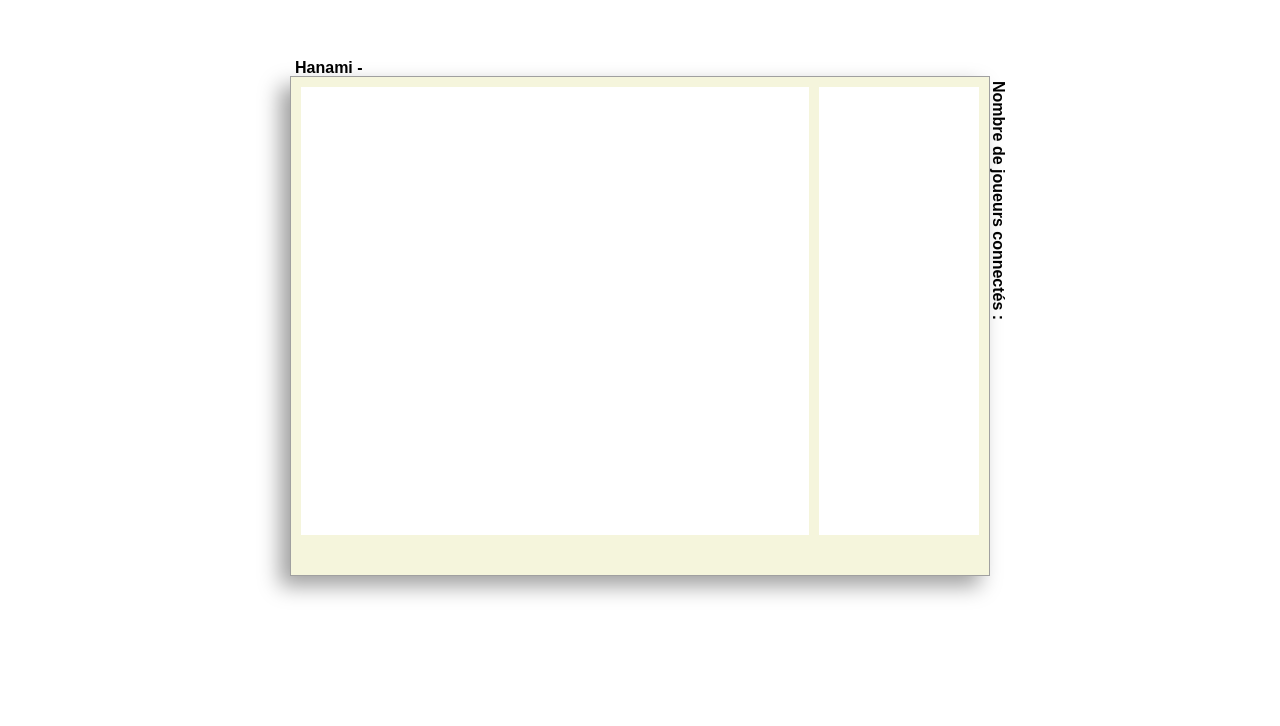
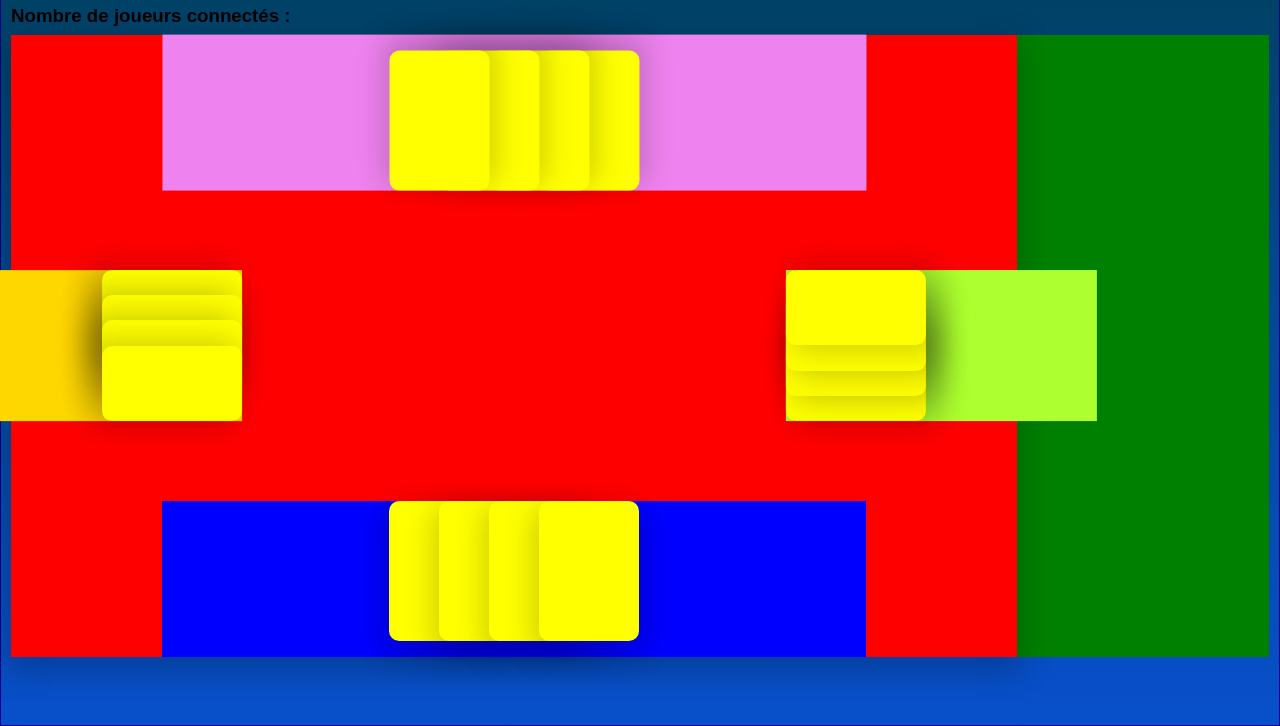
Before and after one commit to TristiPouss/Hanabi, a website: page public/hanabi.html in a window 1280 px wide. Shown: the part 74-800 px from the top of the page. Drawn offline with nearby package versions, Linux system fonts and the light colour scheme.

Commit message:
css updated card and layout

```diff
--- a/public/hanabi.html
+++ b/public/hanabi.html
@@ -9,6 +9,8 @@
 </head>
 
 <body>
+
+
     <input type="radio" name="btnScreen" id="radio1">
     <div id="logScreen">
         <div id="connexion">
@@ -28,9 +30,34 @@
         </aside>
         <main>
             <div id="othersCards">
-
+                <div id="otherPlayer1">
+                    <div class="card"></div>
+                    <div class="card"></div>
+                    <div class="card"></div>
+                    <div class="card"></div>
+                </div>
+                <div id="otherPlayer2">
+                    <div class="card"></div>
+                    <div class="card"></div>
+                    <div class="card"></div>
+                    <div class="card"></div>
+                </div>
+                <div id="otherPlayer3">
+                    <div class="card"></div>
+                    <div class="card"></div>
+                    <div class="card"></div>
+                    <div class="card"></div>
+                </div>
             </div>
-            <div id="gameBoard"></div>
+            <div id="gameBoard">
+                <div class="card"></div>
+            </div>
+            <div id="myCards">
+                <div class="card"></div>
+                <div class="card"></div>
+                <div class="card"></div>
+                <div class="card"></div>
+            </div>
         </main>
         <footer>
         </footer>
@@ -42,6 +69,9 @@
             <div id="bcAideResults"></div>
             <footer><input type="button" value="Fermer" id="btnFermer"></footer>
         </div>
+        <div class="background">
+
+        </div>
     </div>
 </body>
 
--- a/public/styles/hanabi.css
+++ b/public/styles/hanabi.css
@@ -2,71 +2,47 @@ body {
     padding: 0;
     margin: 0;
     font-family: sans-serif;
+    background: rgb(8,79,204);
+    background: linear-gradient(0deg, rgba(8,79,204,1) 0%, rgba(0,64,92,1) 100%);
+
 }
 * {
     box-sizing: border-box;
 }
 body > div {
-    box-shadow: -10px 10px 20px #A0A0A0;
-    border: solid 1px #A0A0A0;
+    box-shadow: -10px 10px 20px #662549;
+    border: solid 1px darkblue;
 }
 
 #content {
     position: absolute;
-    top: 50%;
-    left: 50%;
-    transform: translateX(-50%) translateY(-50%);
-    -webkit-transform: translateX(-50%) translateY(-50%);
-    -ms-transform: translateX(-50%) translateY(-50%);
-    height: 500px;
-    width: 700px;
-    background-color: beige;
+    top: 0%;
+    left: 0%;
+    height: 100%;
+    width: 100%;
+    box-shadow: 0 10px 30px 5px rgba(0, 0, 0, 0.2);
+    background-color: red;
+    background: linear-gradient(0deg, rgba(8,79,204,1) 0%, rgba(0,64,92,1) 100%);
     padding: 10px;
 }
-#content h2, #content h3 {
-    position: absolute;
-    background-color: inherit;
-    height: 22px;
-    padding: 5px;
-    line-height: 16px;
-    font-size: 16px;
-    font-weight: bold;
-    border-radius: 5px 5px 0 0;
-    border-top: inherit;
-    border-left: inherit;
-    border-right: inherit;
+#content header {
+    width: 100%;
+    height: 10%;
 }
-#content h2 {
-    top: -35px;
-    left: -1px;
-}
-#content h3 {
-    right: -11px;
-    top: -28px;
-    transform-origin: left center;
-    transform: translateX(100%) rotate(90deg);
-}
+
 #content main {
     position: relative;
-    height: calc(100% - 30px);
-    width: calc(100% - 170px);
-    background-color: white;
-    overflow-y: scroll;
-    line-height: 1.2;
+    height: 80%;
+    width: 80%;
+    box-shadow: 0 10px 30px 5px rgba(0, 0, 0, 0.2);
+    background-color: red;
+    /* overflow-y: scroll;
+ */    line-height: 1.2;
 }
 #content main p {
     line-height: 1;
     font-size: 16px;
     margin: 3px;
-}
-#content main .mp {
-    color: darkblue;
-}
-#content main .moi {
-    color: green;
-}
-#content main .system {
-    color: red;
 }
 #content main img {
     max-width: 50%;
@@ -78,9 +54,8 @@ body > div {
     position: absolute;
     bottom: 0;
     padding: 0px;
-    width: calc(100% - 20px);
-    height: 30px;
-    background-color: inherit;
+    height: 10%;
+    background-color: violet;
 }
 #content footer input {
     height: 22px;
@@ -95,54 +70,188 @@ body > div {
 }
 
 #content aside {
-    width: 160px;
+    width: 20%;
     float: right;
     margin: 0px;
     padding: 5px;
-    height: calc(100% - 30px);
-    background-color: white;
+    height: 80%;
+    background-color: green;
     line-height: 1;
     font-size: 14px;
 }
 
-/**
- * Style pour les émoticones
- */
-.emoji {
-    display: inline-block;
-    width: 18px;
-    height: 18px;
-    background-image: url("../images/emoji.png");
-    background-size: 72px 72px;
-}
-.rire {
-    background-position: -4px -4px;
-}
-.zzz {
-    background-position: -28px -4px;
-}
-.love {
-    background-position: -52px -4px;
-}
-.holala {
-    background-position: -4px -28px;
-}
-.grrr {
-    background-position: -28px -28px;
-}
-.triste {
-    background-position: -52px -28px;
-}
-.sourire {
-    background-position: -4px -52px;
-}
-.banane {
-    background-position: -28px -52px;
-}
-.malade {
-    background-position: -52px -52px;
+.hill3 {
+    width:600px;
+    height:1000px;
+    background:#002142;
+    z-index:130;
+    /*border:1px solid red;*/
+    border-radius:30px;
+    transform:rotate(45deg);
+    box-shadow: 0px 1px 30px 0px rgba(0, 0, 0, 0.5);
+    margin-top:100px;
+    position:absolute;
+    margin-left:50px;
+
+    background:linear-gradient(to bottom right, #002142, #27435F)
 }
 
+main #otherPlayer1 {
+    display: flex;
+    position: absolute;
+    top: 0%;
+    left: 15%;
+    width: 70%;
+    height: 25%;
+    transform: rotate(180deg);
+    justify-content: center;
+    background-color: violet;
+}
+main #otherPlayer2 {
+    display: flex;
+    position: absolute;
+    top: 25%;
+    left: 0%;
+    width: 15%;
+    height: 50%;
+    transform: rotate(90deg);
+
+    background-color: gold;
+}
+main #otherPlayer3 {
+    display: flex;
+    position: absolute;
+    top: 25%;
+    left: 85%;
+    width: 15%;
+    transform: rotate(270deg);
+    height: 50%;
+    background-color: greenyellow;
+}
+main #myCards {
+    display: flex;
+    position: absolute;
+    justify-content: center;
+    top: 75%;
+    left: 15%;
+    width: 70%;
+    height: 25%;
+    background-color: blue;
+}
+
+#myCards .card {
+    display: flex;
+    height: 140px;
+    width: 100px;
+    background-color: yellow;
+    border-radius: 10px;
+    box-shadow: 0 10px 30px 5px rgba(0, 0, 0, 0.2);
+  /*   margin-left: -50px; */
+    transition: 0.4s ease-out;
+    position: relative;
+    left: 0px;
+  }
+
+  #myCards .card:not(:first-child) {
+      margin-left: -50px;
+  }
+
+  #myCards .card:hover {
+    transform: translateY(-20px);
+    transition: 0.4s ease-out;
+  }
+
+  #myCards .card:hover ~ .card {
+    position: relative;
+    left: 50px;
+    transition: 0.4s ease-out;
+  }
+
+  #otherPlayer1 .card {
+    display: flex;
+    height: 140px;
+    width: 100px;
+    background-color: yellow;
+    border-radius: 10px;
+    box-shadow: 0 10px 30px 5px rgba(0, 0, 0, 0.2);
+  /*   margin-left: -50px; */
+    transition: 0.4s ease-out;
+    position: relative;
+    left: 0px;
+  }
+
+  #otherPlayer1 .card:not(:first-child) {
+      margin-left: -50px;
+  }
+
+  #otherPlayer1 .card:hover {
+    transform: translateY(-20px);
+    transition: 0.4s ease-out;
+  }
+
+  #otherPlayer1 .card:hover ~ .card {
+    position: relative;
+    left: 50px;
+    transition: 0.4s ease-out;
+  }
+
+
+  #otherPlayer2 .card {
+    display: flex;
+    height: 140px;
+    width: 100px;
+    background-color: yellow;
+    border-radius: 10px;
+    box-shadow: 0 10px 30px 5px rgba(0, 0, 0, 0.2);
+  /*   margin-left: -50px; */
+    transition: 0.4s ease-out;
+    position: relative;
+    left: 0px;
+  }
+
+  #otherPlayer2 .card:not(:first-child) {
+      margin-left: -50px;
+  }
+
+  #otherPlayer2 .card:hover {
+    transform: translateY(-20px);
+    transition: 0.4s ease-out;
+  }
+
+  #otherPlayer2 .card:hover ~ .card {
+    position: relative;
+    left: 50px;
+    transition: 0.4s ease-out;
+  }
+
+
+  #otherPlayer3 .card {
+    display: flex;
+    height: 140px;
+    width: 100px;
+    background-color: yellow;
+    border-radius: 10px;
+    box-shadow: 0 10px 30px 5px rgba(0, 0, 0, 0.2);
+  /*   margin-left: -50px; */
+    transition: 0.4s ease-out;
+    position: relative;
+    left: 0px;
+  }
+
+  #otherPlayer3 .card:not(:first-child) {
+      margin-left: -50px;
+  }
+
+  #otherPlayer3 .card:hover {
+    transform: translateY(-20px);
+    transition: 0.4s ease-out;
+  }
+
+  #otherPlayer3 .card:hover ~ .card {
+    position: relative;
+    left: 50px;
+    transition: 0.4s ease-out;
+  }
 
 body > div, body > input[type=radio] {
     display: none;
@@ -175,50 +284,8 @@ input[type=radio]:checked + div {
     border-radius: 10px;
     box-shadow: 10px 10px 10px #000;
 }
-#logScreen input, #bcImages input {
+#logScreen input {
     padding: 3px;
     font-size: 80%;
     margin: 10px;
 }
-
-#bcImage {
-    width: 400px;
-    height: 80%;
-    transform: translate(-50%, -50%);
-    position: absolute;
-    left: 50%;
-    top: 50%;
-    background: darkgrey;
-    border: solid 1px #333;
-    box-shadow: 10px 10px 10px #000;
-    border-radius: 5px;
-}
-#bcImage input[type=text] {
-    margin: 10px;
-    width: calc(100% - 120px);
-}
-#bcImage #btnFermer {
-    position: absolute;
-    bottom: 10px;
-    left: 50%;
-    transform: translateX(-50%);
-}
-#bcImage #bcResults {
-    height: calc(100% - 80px);
-    background-color: white;
-    overflow: scroll;
-}
-#bcImage #bcResults {
-    display: flex;
-    flex-direction: row;
-    flex-wrap: wrap;
-    align-items: flex-start;
-    justify-content: space-evenly;
-}
-#bcResults img {
-    width: 190px;
-    margin: 2px;
-    height: auto;
-    cursor: pointer;
-    align-self: center;
-}
```
